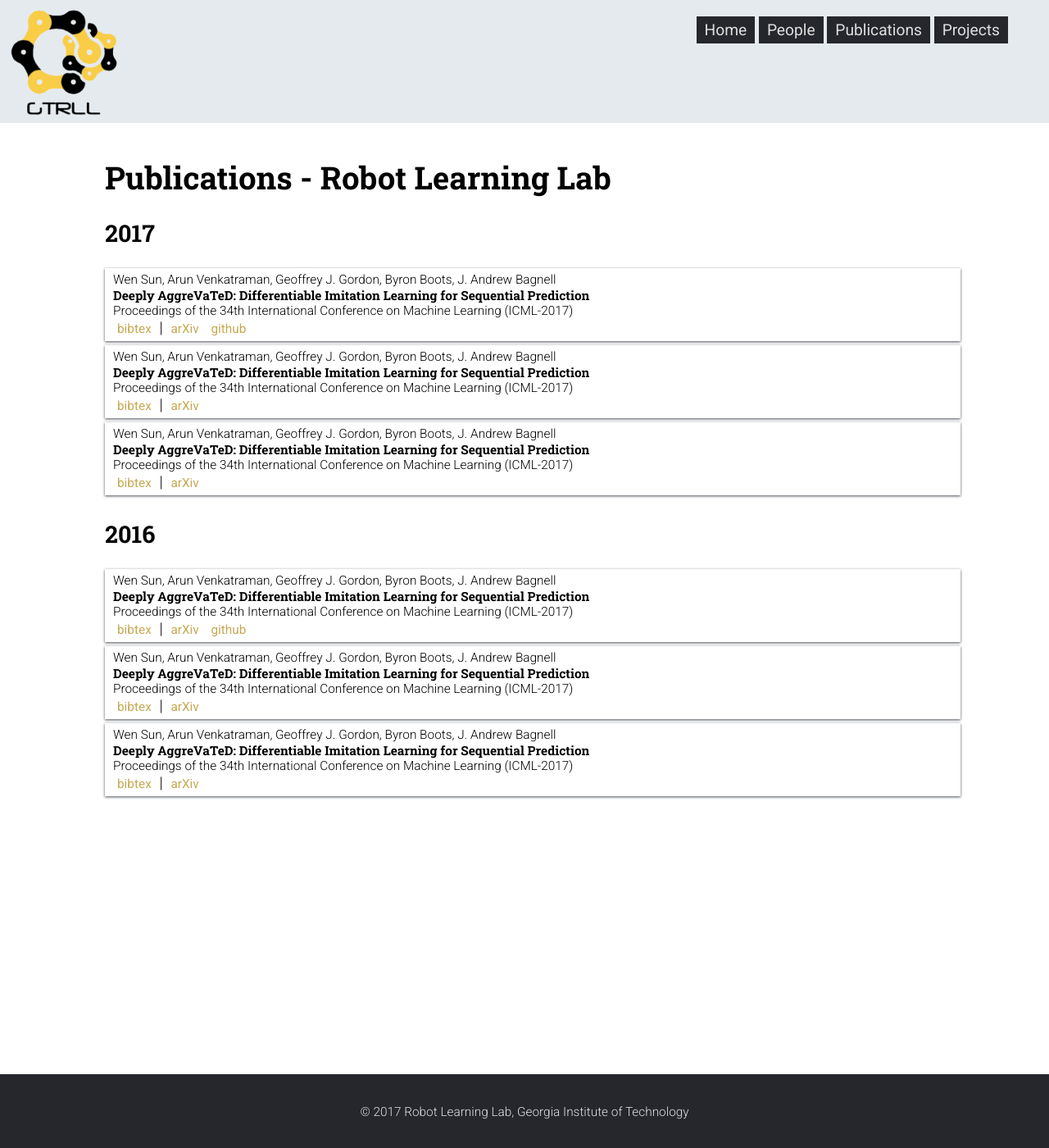
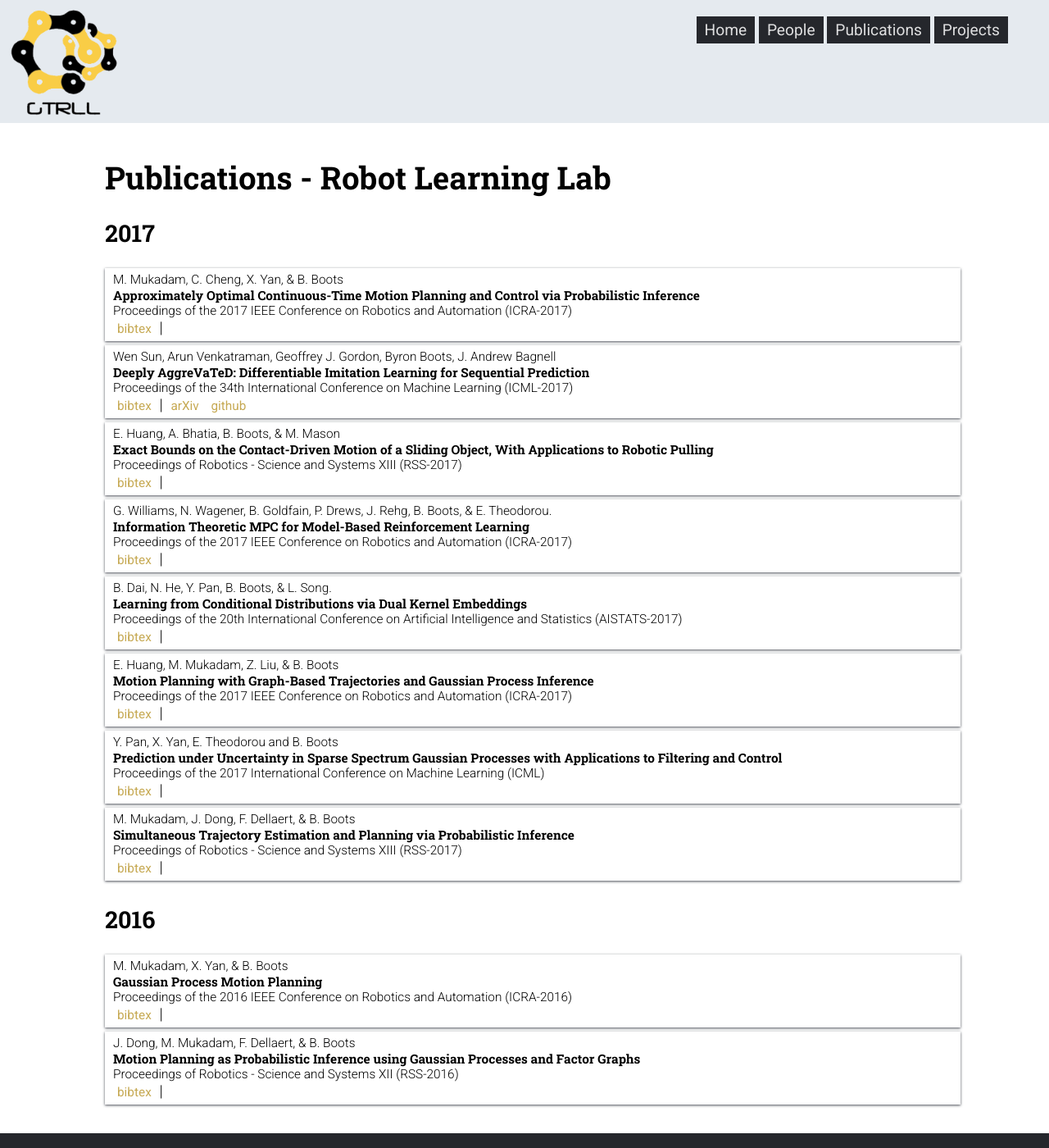
Before and after one commit to AJLiu/rll-site, a Jekyll site: the page built from pages/publications.html, in a window 1280 px wide and 1400 px high. Shown: the whole window at 82% size. Built offline with Jekyll 4.4.1, drawn with Linux system fonts in a browser that asks for light colours; nearby versions of some CDN libraries.

Commit message:
2016, 2017 papers build

```diff
--- a/_data/papers/2016.yml
+++ b/_data/papers/2016.yml
@@ -1,28 +1,12 @@
-- title: 'Deeply AggreVaTeD: Differentiable Imitation Learning for Sequential Prediction'
-  authors: Wen Sun, Arun Venkatraman, Geoffrey J. Gordon, Byron Boots, J. Andrew Bagnell
+- title: 'Gaussian Process Motion Planning'
+  authors: M. Mukadam, X. Yan, & B. Boots
   links:
-    - url: https://arxiv.org/abs/1703.01030
-      name: arXiv
-    - url: https://github.com/ajliu/rll-site
-      name: github
-  bibtex: /publications/deeplyaggrevated.bibtex
-  in: Proceedings of the 34th International Conference on Machine Learning (ICML-2017)
-  ref: test1
+    - url: https://www.youtube.com/watch?v=BqiBX73Ww88
+  in:  	Proceedings of the 2016 IEEE Conference on Robotics and Automation (ICRA-2016)
 
-- title: 'Deeply AggreVaTeD: Differentiable Imitation Learning for Sequential Prediction'
-  authors: Wen Sun, Arun Venkatraman, Geoffrey J. Gordon, Byron Boots, J. Andrew Bagnell
+- title: 'Motion Planning as Probabilistic Inference using Gaussian Processes and Factor Graphs'
+  authors: J. Dong, M. Mukadam, F. Dellaert, & B. Boots
   links:
-    - url: https://arxiv.org/abs/1703.01030
-      name: arXiv
-  bibtex: /publications/deeplyaggrevated.bibtex
-  in: Proceedings of the 34th International Conference on Machine Learning (ICML-2017)
-  ref: test2
-
-- title: 'Deeply AggreVaTeD: Differentiable Imitation Learning for Sequential Prediction'
-  authors: Wen Sun, Arun Venkatraman, Geoffrey J. Gordon, Byron Boots, J. Andrew Bagnell
-  links:
-    - url: https://arxiv.org/abs/1703.01030
-      name: arXiv
-  bibtex: /publications/deeplyaggrevated.bibtex
-  in: Proceedings of the 34th International Conference on Machine Learning (ICML-2017)
-  ref: test3
+    - url: video - https://www.youtube.com/watch?v=mVA8qhGf7Socode
+    - url: https://github.com/gtrll/gpmp2'
+  in: Proceedings of Robotics - Science and Systems XII (RSS-2016)
--- a/_data/papers/2017.yml
+++ b/_data/papers/2017.yml
@@ -1,3 +1,9 @@
+- title: 'Approximately Optimal Continuous-Time Motion Planning and Control via Probabilistic Inference'
+  authors: M. Mukadam, C. Cheng, X. Yan, & B. Boots
+  links:
+    - url: https://www.youtube.com/watch?v=8rQcg1O-6aU
+  in: Proceedings of the 2017 IEEE Conference on Robotics and Automation (ICRA-2017)
+
 - title: 'Deeply AggreVaTeD: Differentiable Imitation Learning for Sequential Prediction'
   authors: Wen Sun, Arun Venkatraman, Geoffrey J. Gordon, Byron Boots, J. Andrew Bagnell
   links:
@@ -9,20 +15,36 @@
   in: Proceedings of the 34th International Conference on Machine Learning (ICML-2017)
   ref: test4
 
-- title: 'Deeply AggreVaTeD: Differentiable Imitation Learning for Sequential Prediction'
-  authors: Wen Sun, Arun Venkatraman, Geoffrey J. Gordon, Byron Boots, J. Andrew Bagnell
+- title: 'Exact Bounds on the Contact-Driven Motion of a Sliding Object, With Applications to Robotic Pulling'
+  authors: E. Huang, A. Bhatia, B. Boots, & M. Mason
   links:
-    - url: https://arxiv.org/abs/1703.01030
-      name: arXiv
-  bibtex: /publications/deeplyaggrevated.bibtex
-  in: Proceedings of the 34th International Conference on Machine Learning (ICML-2017)
-  ref: test5
+    - url: http://www.cc.gatech.edu/~bboots3/files/Huang_pulling.pdf
+  in: Proceedings of Robotics - Science and Systems XIII (RSS-2017)
+- title: 'Information Theoretic MPC for Model-Based Reinforcement Learning'
+  authors: G. Williams, N. Wagener, B. Goldfain, P. Drews, J. Rehg, B. Boots, & E. Theodorou.
+  links:
+    - url: http://www.cc.gatech.edu/~bboots3/files/InformationTheoreticMPC.pdf
+    - url:  https://www.youtube.com/watch?v=f2at-cqaJMM
+  in: Proceedings of the 2017 IEEE Conference on Robotics and Automation (ICRA-2017)
 
-- title: 'Deeply AggreVaTeD: Differentiable Imitation Learning for Sequential Prediction'
-  authors: Wen Sun, Arun Venkatraman, Geoffrey J. Gordon, Byron Boots, J. Andrew Bagnell
+- title: 'Learning from Conditional Distributions via Dual Kernel Embeddings'
+  authors: B. Dai, N. He, Y. Pan, B. Boots, & L. Song.
   links:
-    - url: https://arxiv.org/abs/1703.01030
-      name: arXiv
-  bibtex: /publications/deeplyaggrevated.bibtex
-  in: Proceedings of the 34th International Conference on Machine Learning (ICML-2017)
-  ref: test6
+    - url: http://www.cc.gatech.edu/~bboots3/files/dual_kernel_embedding.pdf
+  in: Proceedings of the 20th International Conference on Artificial Intelligence and Statistics (AISTATS-2017)
+- title: 'Motion Planning with Graph-Based Trajectories and Gaussian Process Inference'
+  authors:  E. Huang, M. Mukadam, Z. Liu, & B. Boots
+  links:
+    - url: https://www.youtube.com/watch?v=BTLNtZTMNnA
+  in: Proceedings of the 2017 IEEE Conference on Robotics and Automation (ICRA-2017)
+
+- title: 'Prediction under Uncertainty in Sparse Spectrum Gaussian Processes with Applications to Filtering and Control'
+  authors: Y. Pan, X. Yan, E. Theodorou and B. Boots
+  in: Proceedings of the 2017 International Conference on Machine Learning (ICML)
+
+- title: 'Simultaneous Trajectory Estimation and Planning via Probabilistic Inference'
+  authors: M. Mukadam, J. Dong, F. Dellaert, & B. Boots
+  links:
+    - url: video - https://www.youtube.com/watch?v=lyayNKV1eAQcode
+    - url: https://github.com/gtrll/piper
+  in:  	Proceedings of Robotics - Science and Systems XIII (RSS-2017)
```
Also changed, not shown: publications.yaml (added, +82 -0 lines).
